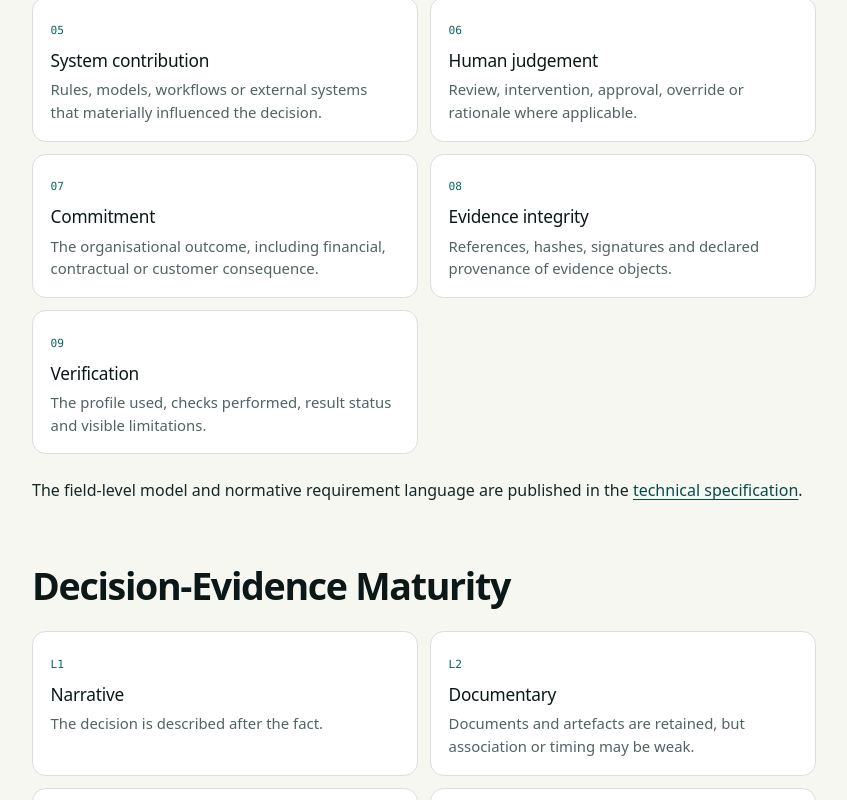
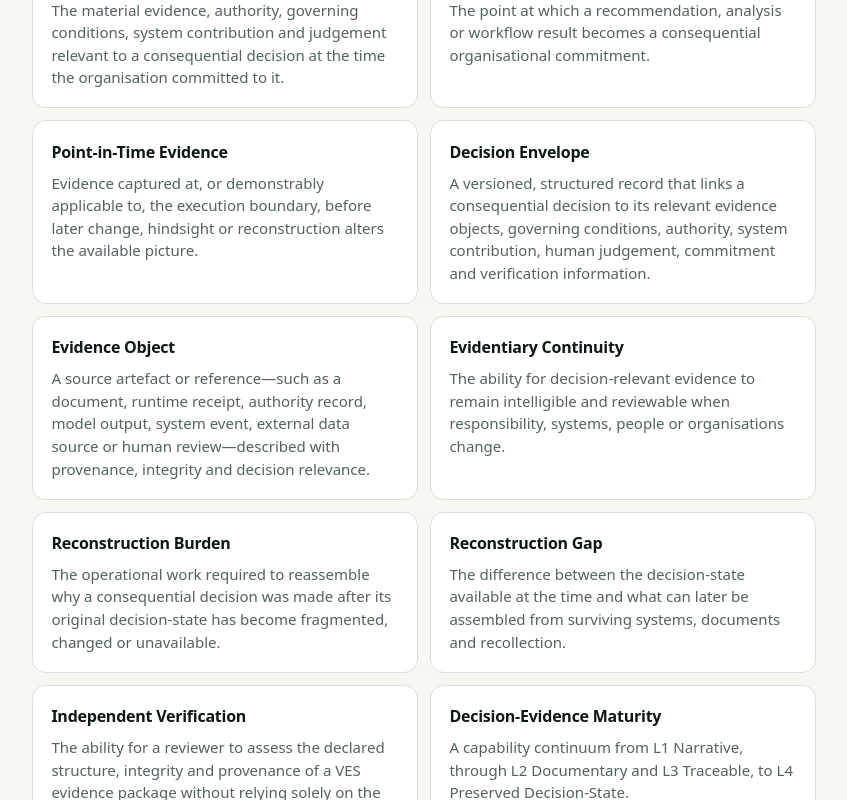
Before and after one commit to hello578/ves-standard, a Next.js app: page /standard in a window 1280 px wide. Shown: the part 1800-2600 px from the top of the page, without its empty margins (274-1121 px from the left). Built offline with nearby package versions, Linux system fonts and the light colour scheme.

Commit message:
feat: publish VES core concept definitions

```diff
--- a/app/components/technical-structured-data.tsx
+++ b/app/components/technical-structured-data.tsx
@@ -1,11 +1,13 @@
 import { siteConfig } from "@/lib/site"
 
-export function TechnicalStructuredData({ path, title, description, terms }: { path: string; title: string; description: string; terms: string[] }) {
+type DefinedTerm = string | { name: string; description: string }
+
+export function TechnicalStructuredData({ path, title, description, terms }: { path: string; title: string; description: string; terms: DefinedTerm[] | readonly DefinedTerm[] }) {
   const url = `${siteConfig.url}${path}`
   const graph = { "@context": "https://schema.org", "@graph": [
     { "@type": "TechArticle", headline: title, description, url, datePublished: "2026-09-18", version: "1.2 Draft", author: { "@type": "Organization", name: "Veriscopic", url: "https://veriscopic.com" } },
     { "@type": "BreadcrumbList", itemListElement: [{ "@type": "ListItem", position: 1, name: "VES", item: siteConfig.url }, { "@type": "ListItem", position: 2, name: title, item: url }] },
-    { "@type": "DefinedTermSet", name: `${title} defined terms`, url, hasDefinedTerm: terms.map((name) => ({ "@type": "DefinedTerm", name, inDefinedTermSet: url })) },
+    { "@type": "DefinedTermSet", name: `${title} defined terms`, url, hasDefinedTerm: terms.map((term) => ({ "@type": "DefinedTerm", name: typeof term === "string" ? term : term.name, description: typeof term === "string" ? undefined : term.description, inDefinedTermSet: url })) },
   ] }
   return <script type="application/ld+json" dangerouslySetInnerHTML={{ __html: JSON.stringify(graph) }} />
 }
--- a/app/globals.css
+++ b/app/globals.css
@@ -128,6 +128,7 @@ h3 { font-size:1.08rem; letter-spacing:-.015em; }
 .definition-card span,.dimension-card span { color:var(--teal); font-family:var(--font-mono),monospace; font-size:.7rem; }
 .definition-card h3,.dimension-card h3,.status-card h3,.evidence-card h3 { margin:.75rem 0 .5rem; }
 .definition-card p,.dimension-card p,.status-card p,.evidence-card p { margin:0; color:var(--slate); font-size:.93rem; }
+.core-concepts { display:grid; gap:.75rem; margin:1.5rem 0; }.core-concepts>div { padding:1.15rem; border:1px solid var(--line); border-radius:.85rem; background:var(--surface); scroll-margin-top:6rem; }.core-concepts dt { margin-bottom:.5rem; font-weight:650; letter-spacing:-.015em; }.core-concepts dd { margin:0; color:var(--slate); font-size:.94rem; }.callout p:last-child { margin-bottom:0; }
 .status-pill { display:inline-flex; align-items:center; min-height:1.75rem; padding:.2rem .6rem; border:1px solid currentColor; border-radius:999px; font-family:var(--font-mono),monospace; font-size:.68rem; font-weight:650; }
 .status-verified { color:#17623e; background:#e4f4e9; }.status-qualified { color:#806012; background:#faf0cf; }.status-incomplete { color:#8a5422; background:#faeadc; }.status-indeterminate { color:#5c5f68; background:#eef0f3; }.status-failed { color:#8f2e2e; background:#f7e1e1; }
 .spec-table { width:100%; margin:1.5rem 0; border-collapse:collapse; font-size:.9rem; }
@@ -182,6 +183,7 @@ h3 { font-size:1.08rem; letter-spacing:-.015em; }
   .maturity-card:nth-child(n+3) { border-top:1px solid var(--line); }
   .audience-grid { grid-template-columns:repeat(2,1fr); column-gap:2rem; }
   .definition-grid,.dimension-grid,.status-grid,.evidence-grid { grid-template-columns:repeat(2,1fr); }
+  .core-concepts { grid-template-columns:repeat(2,1fr); }
   .footer-nav { grid-template-columns:repeat(3,1fr); }
   .footer-bottom { flex-direction:row; justify-content:space-between; }
 }
--- a/app/standard/page.tsx
+++ b/app/standard/page.tsx
@@ -1,16 +1,17 @@
 import type { Metadata } from "next"
 import Link from "next/link"
 import { PageFrame } from "../components/page-frame"
-import { envelopeComponents, maturityLevels } from "@/content/standard"
+import { coreConcepts, envelopeComponents, maturityLevels } from "@/content/standard"
 import { TechnicalStructuredData } from "../components/technical-structured-data"
 
 export const metadata: Metadata = { title: "Standard", description: "Scope, principles, vocabulary and Decision-Evidence Maturity for VES 1.2 Draft.", alternates: { canonical: "/standard" } }
 
 export default function StandardPage() {
-  return <><TechnicalStructuredData path="/standard" title="The Verifiable Evidence Standard" description="Scope, principles, vocabulary and Decision-Evidence Maturity for VES 1.2 Draft." terms={["Decision Envelope","Evidence Object","Decision-Evidence Maturity","Replayable decision-state"]}/><PageFrame eyebrow="Canonical overview" title="The standard" intro="VES defines a portable decision envelope for preserving the evidence, authority, conditions, system contribution and human judgement behind a consequential organisational commitment." toc={[{id:"scope",label:"Scope"},{id:"principles",label:"Principles"},{id:"model",label:"Public model"},{id:"maturity",label:"Maturity"},{id:"exclusions",label:"Exclusions"}]}>
+  return <><TechnicalStructuredData path="/standard#core-concepts" title="The Verifiable Evidence Standard" description="Scope, principles, defined vocabulary and Decision-Evidence Maturity for VES 1.2 Draft." terms={coreConcepts.map(({term,definition})=>({name:term,description:definition}))}/><PageFrame eyebrow="Canonical overview" title="The standard" intro="VES defines a portable decision envelope for preserving the evidence, authority, conditions, system contribution and human judgement behind a consequential organisational commitment." toc={[{id:"scope",label:"Scope"},{id:"principles",label:"Principles"},{id:"core-concepts",label:"Core concepts"},{id:"model",label:"Public model"},{id:"maturity",label:"Maturity"},{id:"exclusions",label:"Exclusions"}]}>
     <div className="callout">VES 1.2 is a draft publication. It is intended for implementation review and does not represent a conformance certification programme.</div>
     <h2 id="scope">Scope</h2><p>VES applies to consequential decisions that may later require independent review. In insurance this includes claims, underwriting, delegated authority, referrals, settlements, reserves and renewals. Decisions may be human, rules-based, workflow-driven, AI-assisted, or combinations of these.</p><p>The standard addresses the evidence package around a decision. It does not prescribe how organisations reach decisions or require a particular technology, storage architecture or operating model.</p>
     <h2 id="principles">Principles</h2><ul><li><strong>Point-in-time:</strong> applicability is assessed against the conditions in force when the organisation committed.</li><li><strong>Portable:</strong> evidence references can move beyond the originating workflow without losing declared meaning.</li><li><strong>Implementation-neutral:</strong> native evidence remains native and may originate in any conforming source.</li><li><strong>Independently reviewable:</strong> the package describes how another party can assess it later.</li><li><strong>Transparent qualification:</strong> limitations and indeterminate facts remain visible.</li></ul>
+    <h2 id="core-concepts">Core concepts</h2><p>A shared vocabulary for preserving, checking and later understanding consequential decisions without reconstructing them from fragmented systems.</p><div className="callout"><strong>Foundational distinction</strong><p>Most systems can describe a decision after the event. VES concerns whether the material evidence, authority and governing conditions relevant to that decision were preserved in a form that can be checked later.</p><p>A recorded action is not necessarily an explainable decision.</p></div><dl className="core-concepts">{coreConcepts.map((concept)=><div id={concept.id} key={concept.id}><dt>{concept.term}</dt><dd>{concept.definition}</dd></div>)}</dl>
     <h2 id="model">Public model</h2><div className="definition-grid">{envelopeComponents.map((item)=><article key={item.key} className="definition-card"><span>{item.key}</span><h3>{item.title}</h3><p>{item.description}</p></article>)}</div><p>The field-level model and normative requirement language are published in the <Link href="/specification">technical specification</Link>.</p>
     <h2 id="maturity">Decision-Evidence Maturity</h2><div className="definition-grid">{maturityLevels.map(([level,title,description])=><article key={level} className="definition-card"><span>{level}</span><h3>{title}</h3><p>{description}</p></article>)}</div>
     <h2 id="exclusions">What VES does not establish</h2><p>VES is not generic AI governance, a runtime control gateway, a model registry, an audit log, a system of record, a certification programme, or a guarantee that a decision is correct, lawful, fair or compliant. A verification result applies only to the submitted evidence package and stated profile.</p>
--- a/content/standard.ts
+++ b/content/standard.ts
@@ -40,6 +40,59 @@ export const maturityLevels = [
   ["L4", "Preserved Decision-State", "A time-bound envelope preserves authority, conditions, human and system contribution, integrity data and a replay path."],
 ] as const
 
+export const coreConcepts = [
+  {
+    id: "decision-state",
+    term: "Decision-State",
+    definition: "The material evidence, authority, governing conditions, system contribution and judgement relevant to a consequential decision at the time the organisation committed to it.",
+  },
+  {
+    id: "execution-boundary",
+    term: "Execution Boundary",
+    definition: "The point at which a recommendation, analysis or workflow result becomes a consequential organisational commitment.",
+  },
+  {
+    id: "point-in-time-evidence",
+    term: "Point-in-Time Evidence",
+    definition: "Evidence captured at, or demonstrably applicable to, the execution boundary, before later change, hindsight or reconstruction alters the available picture.",
+  },
+  {
+    id: "decision-envelope",
+    term: "Decision Envelope",
+    definition: "A versioned, structured record that links a consequential decision to its relevant evidence objects, governing conditions, authority, system contribution, human judgement, commitment and verification information.",
+  },
+  {
+    id: "evidence-object",
+    term: "Evidence Object",
+    definition: "A source artefact or reference—such as a document, runtime receipt, authority record, model output, system event, external data source or human review—described with provenance, integrity and decision relevance.",
+  },
+  {
+    id: "evidentiary-continuity",
+    term: "Evidentiary Continuity",
+    definition: "The ability for decision-relevant evidence to remain intelligible and reviewable when responsibility, systems, people or organisations change.",
+  },
+  {
+    id: "reconstruction-burden",
+    term: "Reconstruction Burden",
+    definition: "The operational work required to reassemble why a consequential decision was made after its original decision-state has become fragmented, changed or unavailable.",
+  },
+  {
+    id: "reconstruction-gap",
+    term: "Reconstruction Gap",
+    definition: "The difference between the decision-state available at the time and what can later be assembled from surviving systems, documents and recollection.",
+  },
+  {
+    id: "independent-verification",
+    term: "Independent Verification",
+    definition: "The ability for a reviewer to assess the declared structure, integrity and provenance of a VES evidence package without relying solely on the originating user interface or an untested assertion.",
+  },
+  {
+    id: "decision-evidence-maturity",
+    term: "Decision-Evidence Maturity",
+    definition: "A capability continuum from L1 Narrative, through L2 Documentary and L3 Traceable, to L4 Preserved Decision-State.",
+  },
+] as const
+
 export const audiences = [
   ["Claims", "Preserve the basis of a settlement, referral or denial so later reviews do not begin with a forensic search."],
   ["Underwriting", "Bind risk decisions to the evidence, authority and governing conditions in force at acceptance."],
--- a/next.config.ts
+++ b/next.config.ts
@@ -13,7 +13,7 @@ const nextConfig: NextConfig = {
   async headers() { return [{ source: "/(.*)", headers: securityHeaders }] },
   async redirects() {
     return [
-      { source: "/concepts", destination: "/standard", permanent: true },
+      { source: "/concepts", destination: "/standard#core-concepts", permanent: true },
       { source: "/framework-model", destination: "/standard", permanent: true },
       { source: "/reference/sample-record", destination: "/examples/claims-referral", permanent: true },
       { source: "/certification", destination: "/conformance", permanent: true },
```
